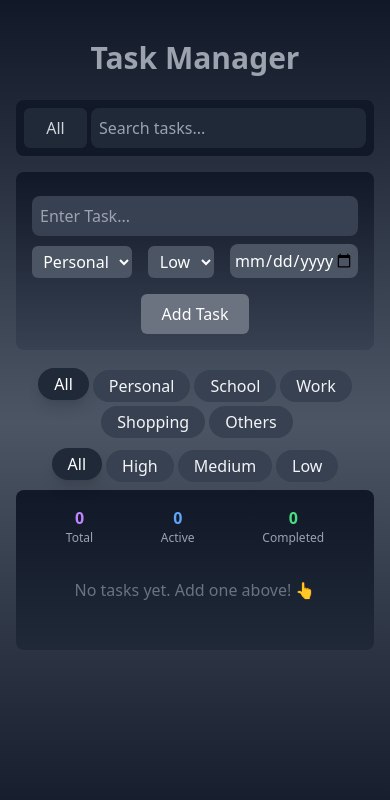
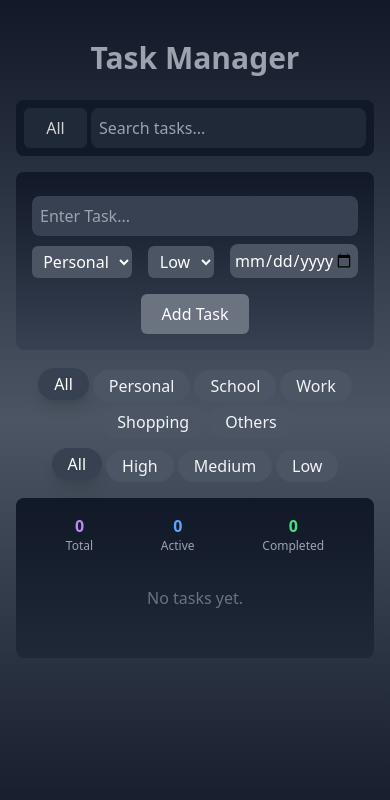
Before and after one commit to bharathP30/task-manager, a React (Vite) app: page / in a window 390 px wide. Shown: the top 800 px of the page. Built offline with nearby package versions, Linux system fonts and the light colour scheme.

Commit message:
minor changes

```diff
--- a/src/App.jsx
+++ b/src/App.jsx
@@ -99,7 +99,7 @@ return (
             />
 
         {list.length === 0 ? (
-          <p className="text-gray-500 m-8">No tasks yet. Add one above! 👆</p>
+          <p className="text-gray-500 m-8">No tasks yet.</p>
         ) : (
           <Tasklist
             tasks={filteredList}
--- a/src/components/Filterbar.jsx
+++ b/src/components/Filterbar.jsx
@@ -6,7 +6,7 @@ export default function Filterbar ({ categoryFilter, onCategoryChange, priorityF
 
 
     return (
-         <div className="md:mb-8">
+         <div className="mb-4 md:mb-8">
                  <div className="space-x-1 space-y-1 flex justify-center items-center flex-wrap mb-2  md:space-x-2 md:space-y-2">
                    {categories.map(cat => (
                     <Filterbutton
--- a/src/components/Filterbutton.jsx
+++ b/src/components/Filterbutton.jsx
@@ -4,7 +4,7 @@ export default function Filterbutton({ label, isActive, onClick }) {
     <button
       onClick={onClick}
       className={`text-md text-center w-fit px-4 py-1 rounded-full md:text-lg transition-all duration-300 hover:scale-105 ${
-        isActive ? 'bg-gray-800 text-white shadow-lg' : 'bg-gray-700 text-gray-100'
+        isActive ? 'bg-gray-700 text-white shadow-lg' : 'bg-gray-600 text-gray-100'
       }`}
     >
       {label}
```
